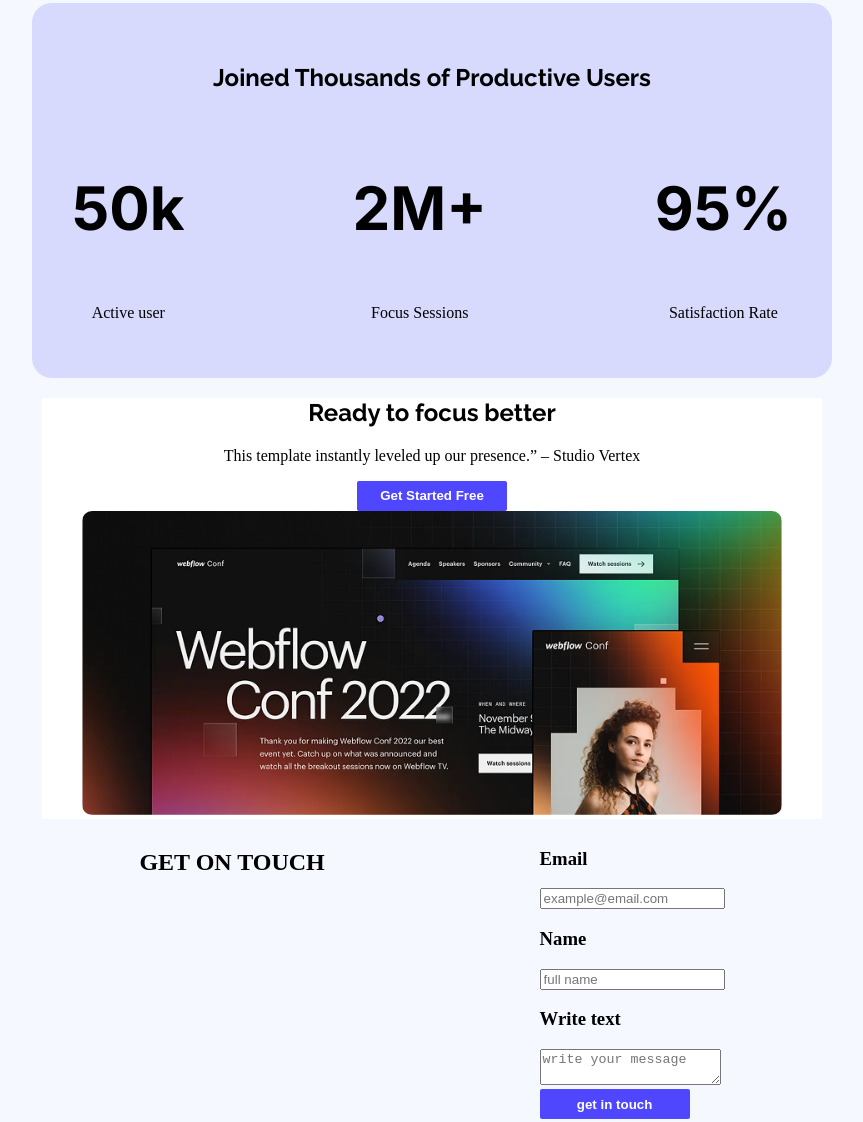
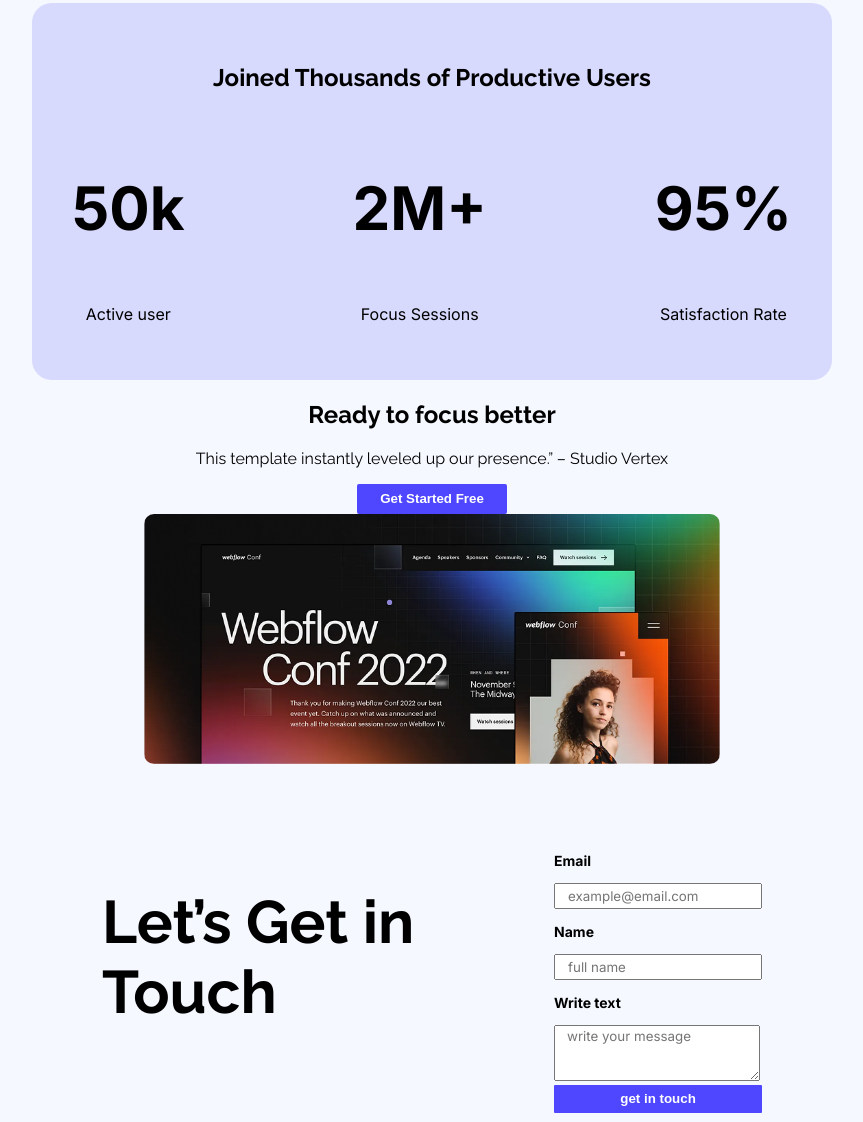
Before and after one commit to MH-mehedihasan/Assigment-01, a plain HTML site: page index.html in a window 1280 px wide. Shown: the part 1253-2375 px from the top of the page, without its empty margins (208-1071 px from the left). Drawn offline with Linux system fonts and the light colour scheme.

Commit message:
second comit

```diff
--- a/index.html
+++ b/index.html
@@ -43,7 +43,7 @@
         <div class="div-style">
             <div>
                 <h2 class="h2.section.1 raleway-normal">See It in Action</h2>
-            <p class="text-style-3">Explore the live preview and imagine your brand in this bold new look.</p>
+            <p class="text-style-3 raleway-normal">Explore the live preview and imagine your brand in this bold new look.</p>
             <button class="button-style ">Launch Live Preview</button>
 
             </div>
@@ -65,15 +65,15 @@
 
                 <div>
                 <p class="inter-normal p-style-2">50k</p>
-                <p class="p-height-2">Active user</p>
+                <p class="p-height-2 inter-normal">Active user</p>
                 </div>
                 <div>
                 <p class="inter-normal p-style-2">2M+</p>
-                <p p-height-2>Focus Sessions</p>
+                <p class="p-height-2 inter-normal">Focus Sessions</p>
                 </div>
                 <div>
                 <p class="inter-normal p-style-2">95%</p>
-                <p p-height-2>Satisfaction Rate</p>
+                <p class="p-height-2 inter-normal">Satisfaction Rate</p>
                 </div>
 
             </div>
@@ -86,14 +86,16 @@
 
     <!-- section-04 -->
     <section class="section-style-4">
-        <div>
-            <div>
+        <div class="gap-system-4">
+            <div class="gap-system-4">
             <h2 class="h2.section.4 raleway-normal">Ready to focus better</h2>
-            <p class="text-style-4">This template instantly leveled up our presence.” – Studio Vertex</p>
+            <p class="text-style-4 raleway-normal">This template instantly leveled up our presence.” – Studio Vertex</p>
             <button class="button-style ">Get Started Free</button>
-            <img  class="image-size-4"   src="./Assets/wc-big.png" alt="">
+
 
             </div>
+           <img  class="image-size-4"   src="./Assets/wc-big.png" alt="">
+
 
 
         </div>
@@ -113,28 +115,28 @@
      <!-- section 5 -->
      <section class="section-style-5">
 
-                <h2 class="h2-section-5">GET ON TOUCH</h2>
+                <h2 class="h2-section-5 raleway-normal">Let’s Get in <br>Touch</h2>
 
 
 
             <div>
                <form action="">
                 <div>
-                <h3 class="section-text-5">Email</h3>
-                <input type="email" name="EMail" id="" placeholder="example@email.com">
+                <h3 class="section-text-5 inter-normal">Email</h3>
+                <input class="input-style inter-normal"        type="email" name="EMail" id="" placeholder="example@email.com">
                 </div>
 
                 <div>
-                <h3>Name</h3>
-                <input type="text" name="" id="" placeholder="full name">
+                <h3 class="section-text-5 inter-normal">Name</h3>
+                <input class="input-style inter-normal"  type="text" name="" id="" placeholder="full name">
                 </div>
 
                 <div>
-                <h3>Write text</h3>
-                <textarea name="message" id=""  placeholder="write your message"></textarea>
+                <h3 class="section-text-5 inter-normal">Write text</h3>
+                <textarea class="input-style textarea-size inter-normal" rows="7" cols="2"   name="message" id=""  placeholder="write your message"></textarea>
                 </div>
 
-                <input class="button-style" type="submit" value="get in touch">
+                <input class="button-style-5" type="submit" value="get in touch">
              </form>
         </div>
 
@@ -146,10 +148,10 @@
 
     <footer>
 
-        <h2 class="inter-normal text-style-1">LOGO</h2>
-        <p>Ready to elevate your online presence? Contact us today to discuss <br>your project and discover how we can bring your vision to life.</p>
+        <h2 class="inter-normal text-style-5">LOGO</h2>
+        <p class="inter-normal ">Ready to elevate your online presence? Contact us today to discuss <br>your project and discover how we can bring your vision to life.</p>
         <nav >
-            <ul>
+            <ul class="inter-normal ">
                 <li><a href=""></a>Home</li>
                 <li><a href=""></a>About</li>
                 <li><a href=""></a>How it work</li>
--- a/style.css
+++ b/style.css
@@ -90,6 +90,7 @@ main{
 }
 
 /* section-1 */
+
 .section-size-1{
   /* padding:50px 50px; */
   border-radius: 10px;
@@ -131,28 +132,29 @@ main{
   font-size: 60px;
   font-weight: bolder;
 }
-.p-height-2{
+
 
 
 /* section-03 */
 /* not included */
-}
 
 
 
 /* section-04 */
 .section-style-4{
-  margin:10px;
   background-color: rgb(255, 255, 255);
+
+  /* margin:50px; */
   text-align: center;
-  gap: 20px;
+  display: inline;
  }
 
+
+
  .image-size-4{
-  max-width: 700px;
-  max-height: 400px;
+  max-width: 800px;
+  max-height: 250px;
   border-radius: 10px;
-
  }
 
 
@@ -161,17 +163,39 @@ main{
 .section-style-5{
   display: flex;
   justify-content: space-around;
+  margin-top: 70px;
 }
 
 .h2-section-5{
-  text-align: center;
-  justify-content: center;
+  font-weight: bold;
+  font-size: 60px;
 
 }
 
 .section-text-5{
   text-align: start;
+  font-weight: medium;
+  font-size: 14px;
 
+}
+.input-style{
+  height: 20px;
+  width: 200px;
+  text-indent: 10px;
+}
+.button-style-5{
+   background-color:#4E47FF;
+   height:28px ;
+   width: 208px;
+   font-weight: bold;
+   color:white;
+   padding:3px 3px;
+   border-radius: 1px;
+   border:none;
+   text-align: center;
+}
+.textarea-size{
+  height:50px;
 }
 
 
@@ -184,8 +208,20 @@ footer{
   padding:40px;
   margin-top: 130px;
   background-color:#ffffff ;
+}
+
+.text-style-5{
+  font-size: 70px;
+  color: #4E47FF;
+
 
 }
+
+
+
+
+
+
 ul {
   display: flex;
   height: 200px;
```
